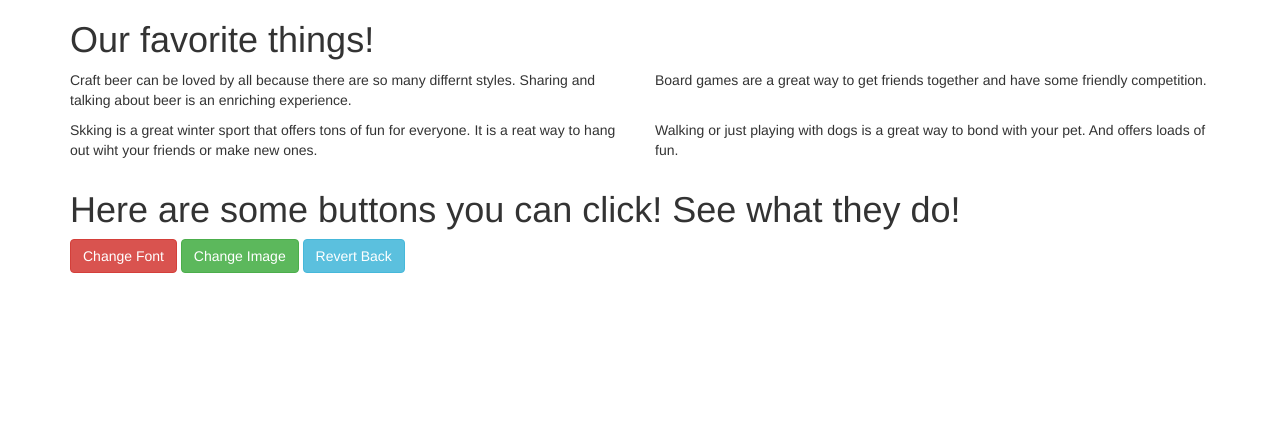
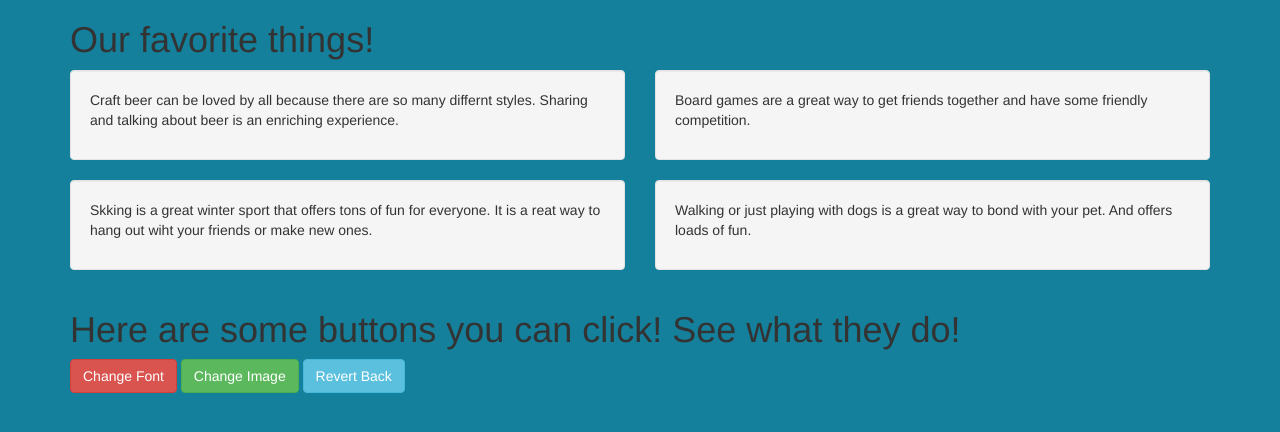
Before and after one commit to Saul-Ordonez/jquery-favorites, a plain HTML site: page index.html in a window 1280 px wide. Drawn offline with Linux system fonts and the light colour scheme.

Commit message:
add background color and wells

```diff
--- a/css/styles.css
+++ b/css/styles.css
@@ -23,3 +23,7 @@ img{
 .img-shape{
   border-radius: 50%;
 }
+
+body{
+  background-color: #14809c;
+}
--- a/index.html
+++ b/index.html
@@ -13,7 +13,9 @@
       <div class = "row">
         <div class = "col-md-6">
           <div class="craft-beer">
-            <p id="initial-hidden"><span class= "clickable1"> Craft beer can be loved by all because there are so many differnt styles. Sharing and talking about beer is an enriching experience.</span></p>
+            <div class = "well clickable1" id="initial-hidden">
+              <p>Craft beer can be loved by all because there are so many differnt styles. Sharing and talking about beer is an enriching experience.</p>
+            </div>
             <div class="clickable1" id="initial-showing">
               <img  src="img/beer-friends.jpg" alt="friends drinking beer">
             </div>
@@ -21,7 +23,9 @@
         </div>
           <div class = "col-md-6">
             <div class="board-games">
-              <p id="initial-hidden2"><span class= "clickable2"> Board games are a great way to get friends together and have some friendly competition.</span></p>
+              <div class="well clickable2" id="initial-hidden2">
+                <p>Board games are a great way to get friends together and have some friendly competition.</p>
+              </div>
               <div class="clickable2" id="initial-showing2">
                 <img  src="img/chess.png" alt="Too many people playing chess">
               </div>
@@ -32,7 +36,9 @@
       <div class = "row">
         <div class = "col-md-6">
           <div class="skiing">
-            <p id="initial-hidden3"><span class= "clickable3"> Skking is a great winter sport that offers tons of fun for everyone. It is a reat way to hang out wiht your friends or make new ones.</span></p>
+            <div class="well clickable3" id="initial-hidden3">
+              <p>Skking is a great winter sport that offers tons of fun for everyone. It is a reat way to hang out wiht your friends or make new ones.</p>
+            </div>
             <div class="clickable3" id="initial-showing3">
               <img  src="img/skiing.jpg" alt="person skiing">
             </div>
@@ -40,7 +46,9 @@
         </div>
           <div class = "col-md-6">
             <div class="dogs">
-              <p id="initial-hidden4"><span class= "clickable4">Walking or just playing with dogs is a great way to bond with your pet. And offers loads of fun.</span></p>
+              <div class="well clickable4" id="initial-hidden4">
+                <p>Walking or just playing with dogs is a great way to bond with your pet. And offers loads of fun.</p>
+              </div>
               <div class="clickable4" id="initial-showing4">
                 <img  src="img/dog.jpeg" alt="dog being walked">
               </div>
--- a/js/scripts.js
+++ b/js/scripts.js
@@ -2,6 +2,7 @@ $(document).ready(function() {
   $(".clickable1").click(function(){
     $("#initial-hidden").slideToggle();
     $("#initial-showing").slideToggle();
+    console.log("test")
   });
 
   $(".clickable2").click(function(){
```
